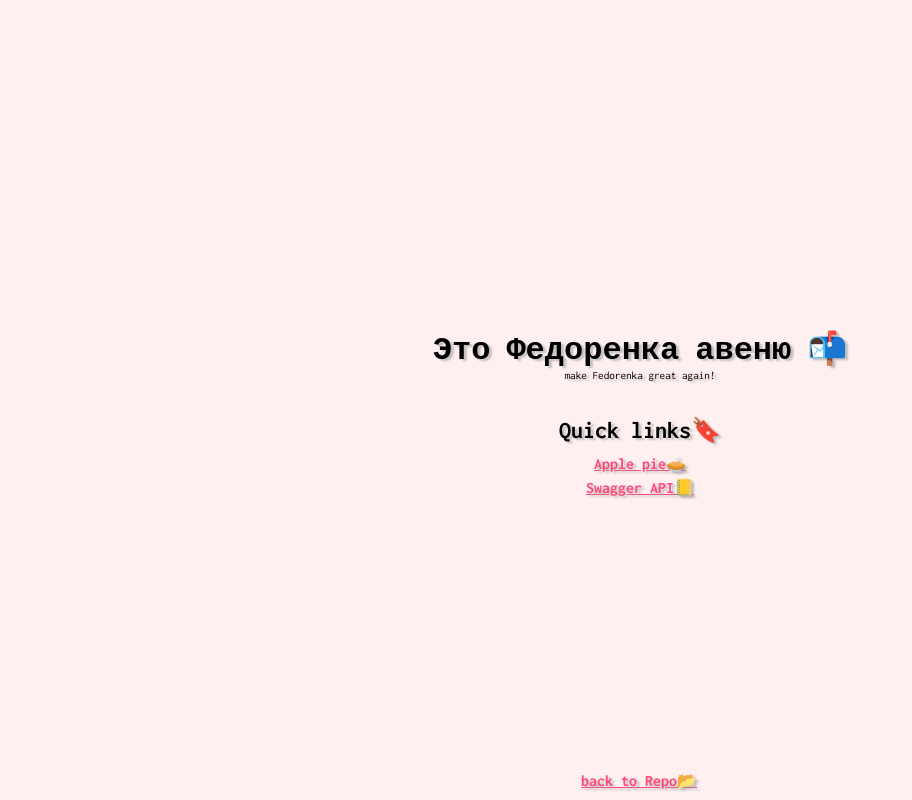
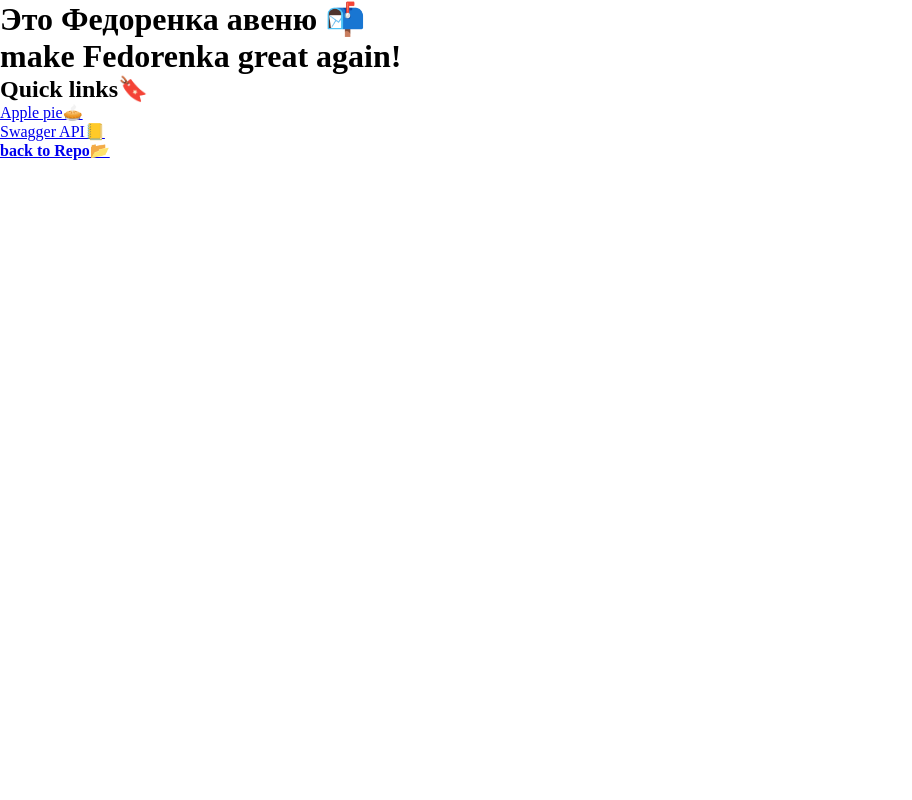
Before and after one commit to FedorenkaAvenue/FedorenkaAvenue, a plain HTML site: page site/index.html in a window 1280 px wide. Shown: the whole page, without its empty margins (0-912 px from the left). Drawn offline with Linux system fonts and the light colour scheme.

Commit message:
website rebuild

```diff
--- a/site/index.css
+++ b/site/index.css
@@ -9,42 +9,5 @@
 }
 
 body {
-    height: 100vh;
-    display: flex;
-    flex-direction: column;
-    justify-content: center;
-    align-items: center;
-    background-color: #ffc6c640;
-    font-family: Inconsolata, monospace;
-    text-align: center;
-    text-shadow: 3px 2px 2px #9e9e9e9c;
+
 }
-
-h1 {
-    margin: 30px;
-}
-
-h1 div {
-    font-size: .7rem;
-    font-weight: normal;
-}
-
-h2 {
-    margin: 5px;
-}
-
-h4 {
-    position: absolute;
-    bottom: 10px;
-}
-
-li {
-    list-style: none;
-    margin: 5px;
-    font-size: 1rem;
-}
-
-a {
-    color: #ff487a;
-    font-weight: bold;
-}
--- a/site/index.html
+++ b/site/index.html
@@ -8,6 +8,7 @@
     <title>Федоренка авеню</title>
 </head>
 <body>
+    <header>
         <h1>
             Это Федоренка авеню 📬
             <div>make Fedorenka great again!</div>
@@ -16,10 +17,12 @@
         <ul>
             <li><a href="http://apple.fedorenka.online">Apple pie🥧</a></li>
             <li><a href="http://docs.fedorenka.online">Swagger API📒</a></li>
-
             <h4>
                 <a href="https://github.com/FedorenkaAvenue">back to Repo📂</a>
             </h4>
         </ul>
+    </header>
+    <main>
+    </main>
 </body>
 </html>
```
Lines whose indentation alone changed are shown as unchanged.
